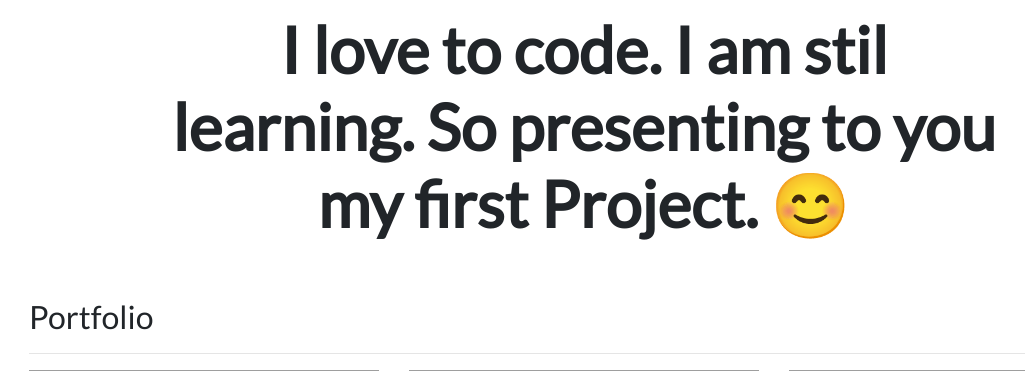
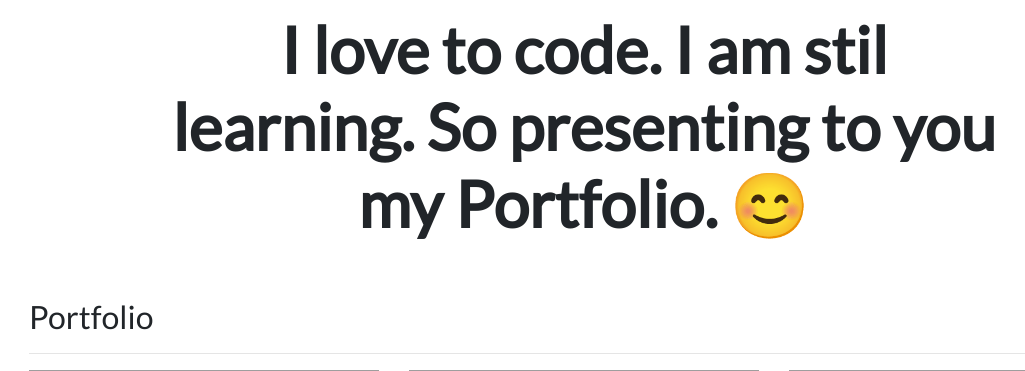
Before and after one commit to esmeres/django3-personal-portfolio, a Django app: page / in a window 1280 px wide. Shown: the part 334-705 px from the top of the page, without its empty margins (56-1081 px from the left). Run offline with Django 3.2, Linux system fonts and the light colour scheme; data comes from the database, SQL or seed files in the repository; some libraries are stand-ins or nearby versions; grey boxes are pictures that could not be loaded.

Commit message:
edit home

```diff
--- a/portfolio/templates/portfolio/home.html
+++ b/portfolio/templates/portfolio/home.html
@@ -10,7 +10,7 @@
 
 <div class="row justify-content-center mb-3">
   <div class="col-md-9 text-center">
-    <h1 id="hometext" class="font-weight-bold">I love to code. I am stil learning. So presenting to you my first Project. 😊</h1>
+    <h1 id="hometext" class="font-weight-bold">I love to code. I am stil learning. So presenting to you my Portfolio. 😊</h1>
   </div>
 </div>
 
```
